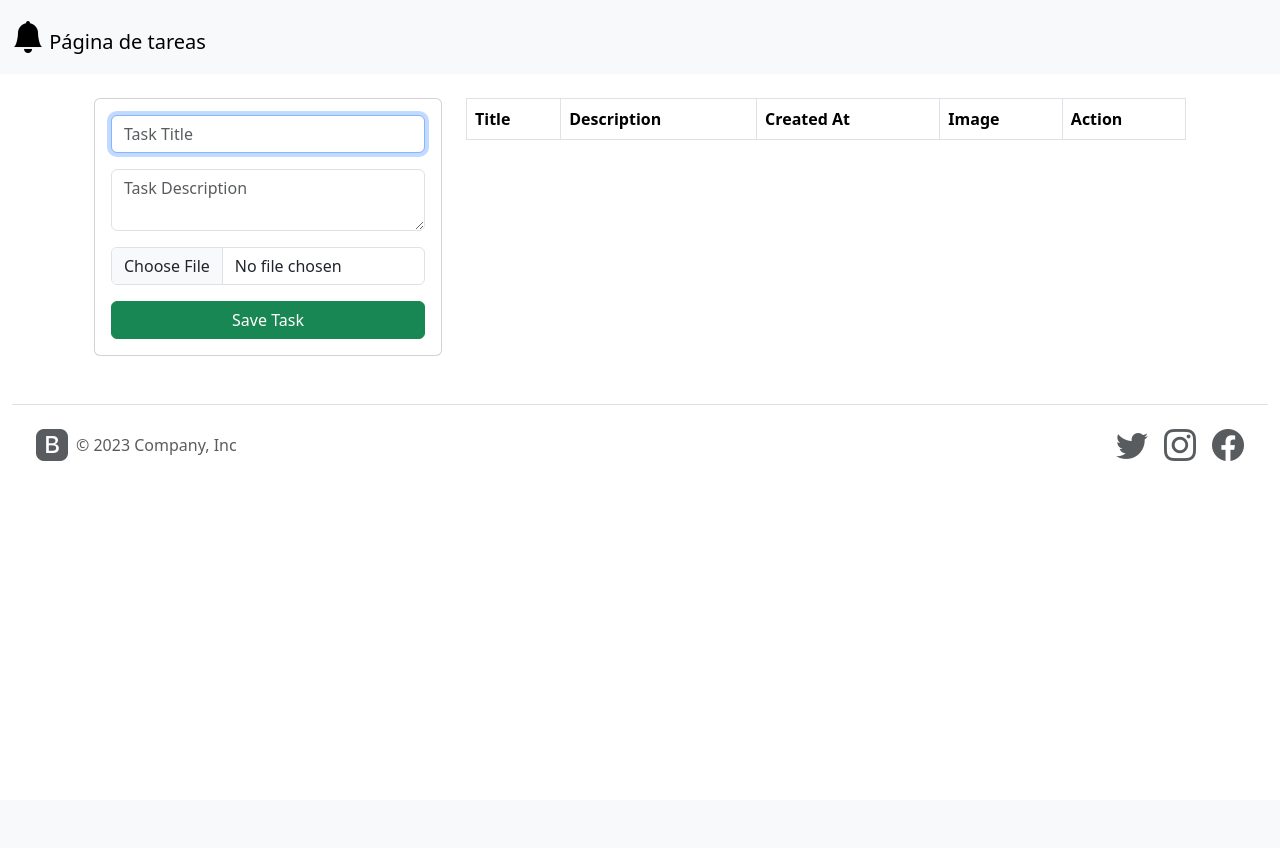
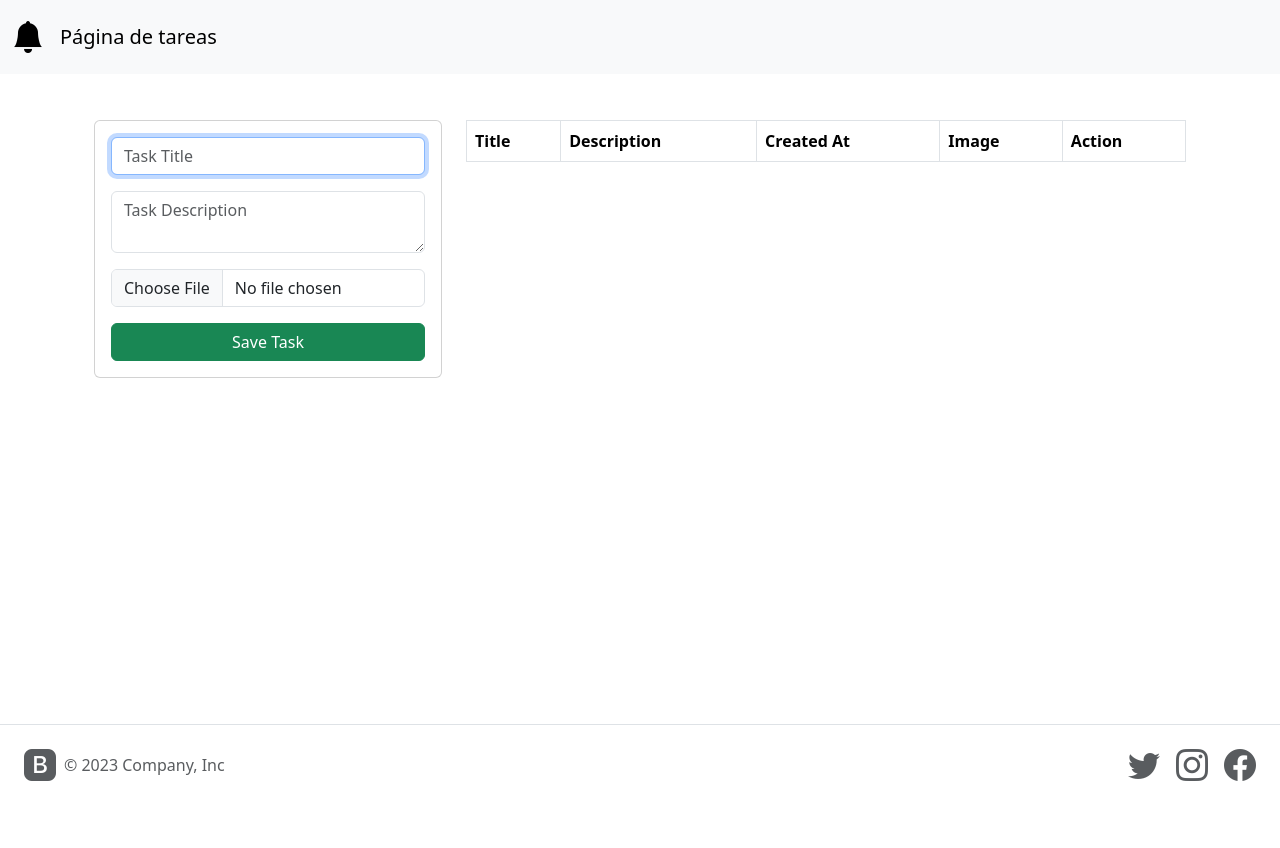
Before and after one commit to aristides1000/php_mysql_CRUD_aristides_14ago23, a PHP site: page / in a window 1280 px wide. Before the commit the page ends 461 px from the top, so only its background shows below. Run offline with PHP 8.4, Linux system fonts and the light colour scheme; data that the repository does not hold is empty; some libraries are stand-ins or nearby versions.

Commit message:
fix: correct issue of header and footer position fixed

```diff
--- a/edit.php
+++ b/edit.php
@@ -38,8 +38,8 @@
   include("includes/header.php");
 ?>
 
-<main class="container p-4">
-  <div class="row">
+<main class="container p-4 mt-5">
+  <div class="row mt-5 mb-5">
     <div class="col-md-4 mx-auto">
       <div class="card card-body">
       <form action="edit.php?id=<?php echo $_GET['id']; ?>" method="POST" enctype="multipart/form-data">
--- a/includes/footer.php
+++ b/includes/footer.php
@@ -1,5 +1,5 @@
-<div class="container-fluid">
-    <footer class="d-flex flex-wrap justify-content-between align-items-center py-3 my-4 border-top">
+<div class="container-fluid fixed-footer">
+    <footer class="d-flex flex-wrap justify-content-between align-items-center py-3 my-4 border-top background-color-transparency">
       <div class="col-md-4 d-flex align-items-center">
         <a href="/" class="mb-3 me-2 mb-md-0 text-body-secondary text-decoration-none lh-1">
           <i class="bi bi-bootstrap-fill ms-4 icon-size"></i>
--- a/includes/header.php
+++ b/includes/header.php
@@ -9,12 +9,12 @@
   <link rel="stylesheet" href="style.css">
 </head>
 <body>
-  <header>
+  <header class="fixed-header">
     <nav class="navbar bg-body-tertiary">
       <div class="container-fluid">
-        <a class="navbar-brand" href="#">
-          <i class="bi bi-bell-fill"></i>
-          Página de tareas
+        <a class="navbar-brand align-elements" href="index.php">
+          <i class="bi bi-bell-fill me-3"></i>
+          <span>Página de tareas</span>
         </a>
       </div>
     </nav>
--- a/index.php
+++ b/index.php
@@ -6,8 +6,8 @@
   include("includes/header.php");
 ?>
 
-<main class="container p-4">
-  <div class="row">
+<main class="container p-4 mt-5 mb-5">
+  <div class="row mt-5 mb-5">
     <div class="col-md-4">
     <!-- MESSAGES -->
 
@@ -35,7 +35,7 @@
       </div>
     </div>
 
-    <div class="col-md-8">
+    <div class="col-md-8 mb-5">
       <table class="table table-bordered">
         <thead>
           <tr>
--- a/style.css
+++ b/style.css
@@ -5,3 +5,37 @@
 .resize-image {
   width: 7rem;
 }
+
+.fixed-footer {
+  position: fixed;
+  bottom: 0;
+  left: 0;
+  width: 100%;
+  height: 100px;
+  padding: 0;
+}
+
+.background-color-transparency {
+  background-color: rgba(255, 255, 255, 0.95);
+}
+
+body {
+  height: 100vh;
+}
+
+.fixed-header {
+  position: fixed;
+  top: 0;
+  left: 0;
+  width: 100%;
+  z-index: 1;
+}
+
+.align-elements {
+  display: flex;
+  align-items: center;
+}
+
+.delete-scroll {
+  overflow: hidden;
+}
```
